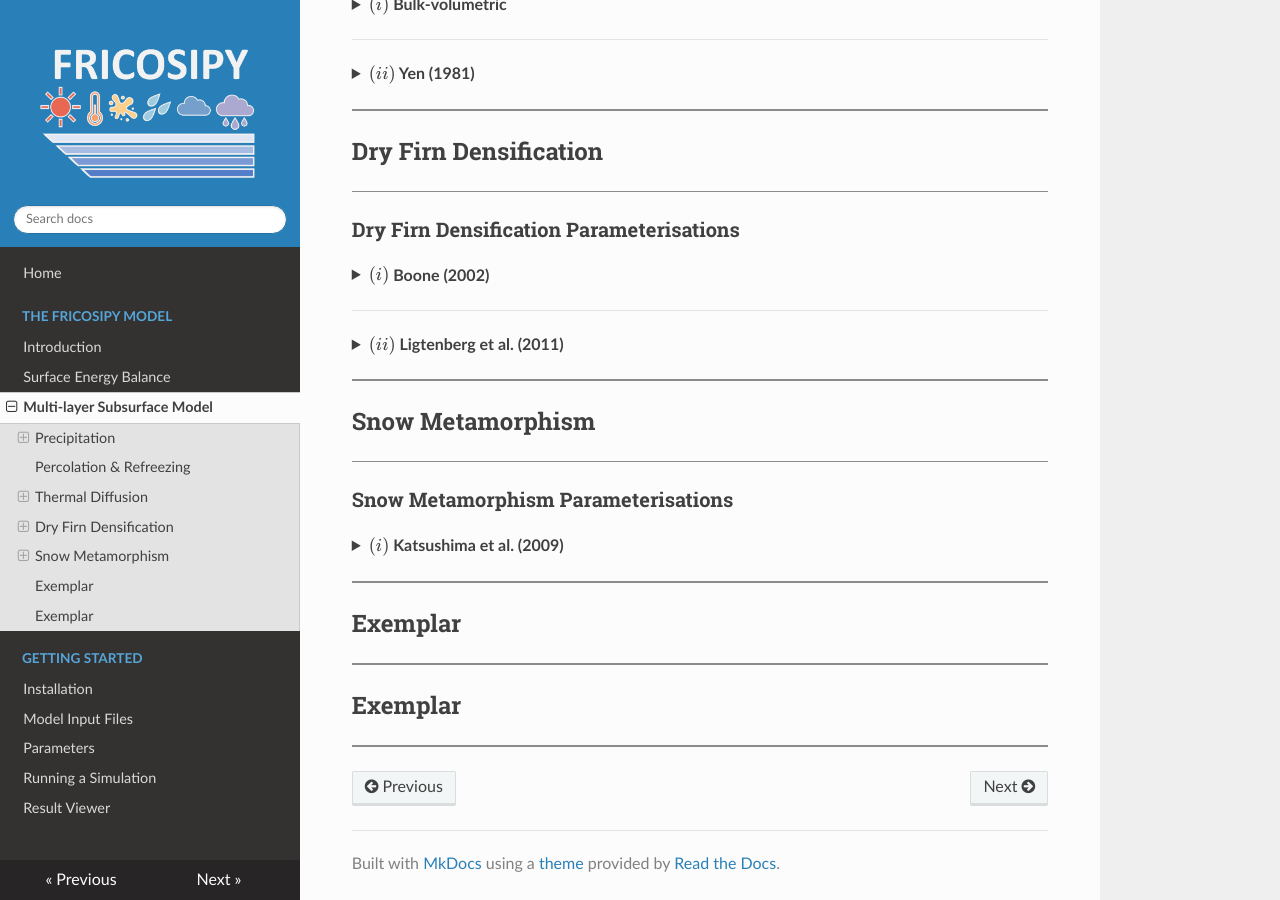
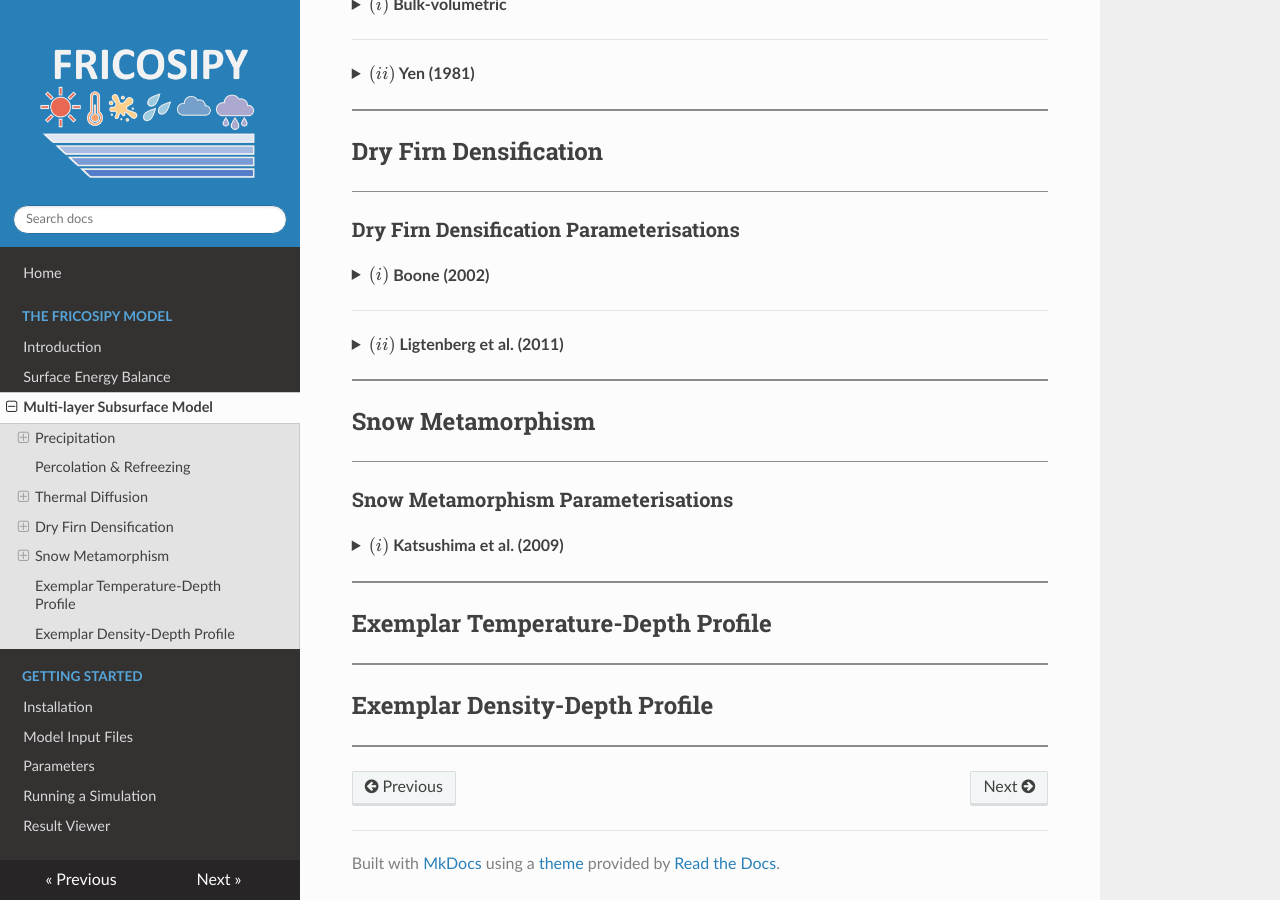
Before and after one commit to MarcusGastaldello/FRICOSIPY, an MkDocs documentation site: the page built from docs/subsurface_model.md, in a window 1280 px wide and 900 px high, scrolled down 838 px. Built offline with MkDocs 1.6.1, drawn with Linux system fonts in a browser that asks for light colours; nearby versions of some CDN libraries.

Commit message:
Update section headers for exemplar profiles

```diff
--- a/docs/subsurface_model.md
+++ b/docs/subsurface_model.md
@@ -69,10 +69,10 @@
 
 <hr style="height:2px; background-color:#8b8b8b; border:none;" />
 
-## Exemplar
+## Exemplar Temperature-Depth Profile
 
 <hr style="height:2px; background-color:#8b8b8b; border:none;" />
 
-## Exemplar
+## Exemplar Density-Depth Profile
 
 <hr style="height:2px; background-color:#8b8b8b; border:none;" />
```
